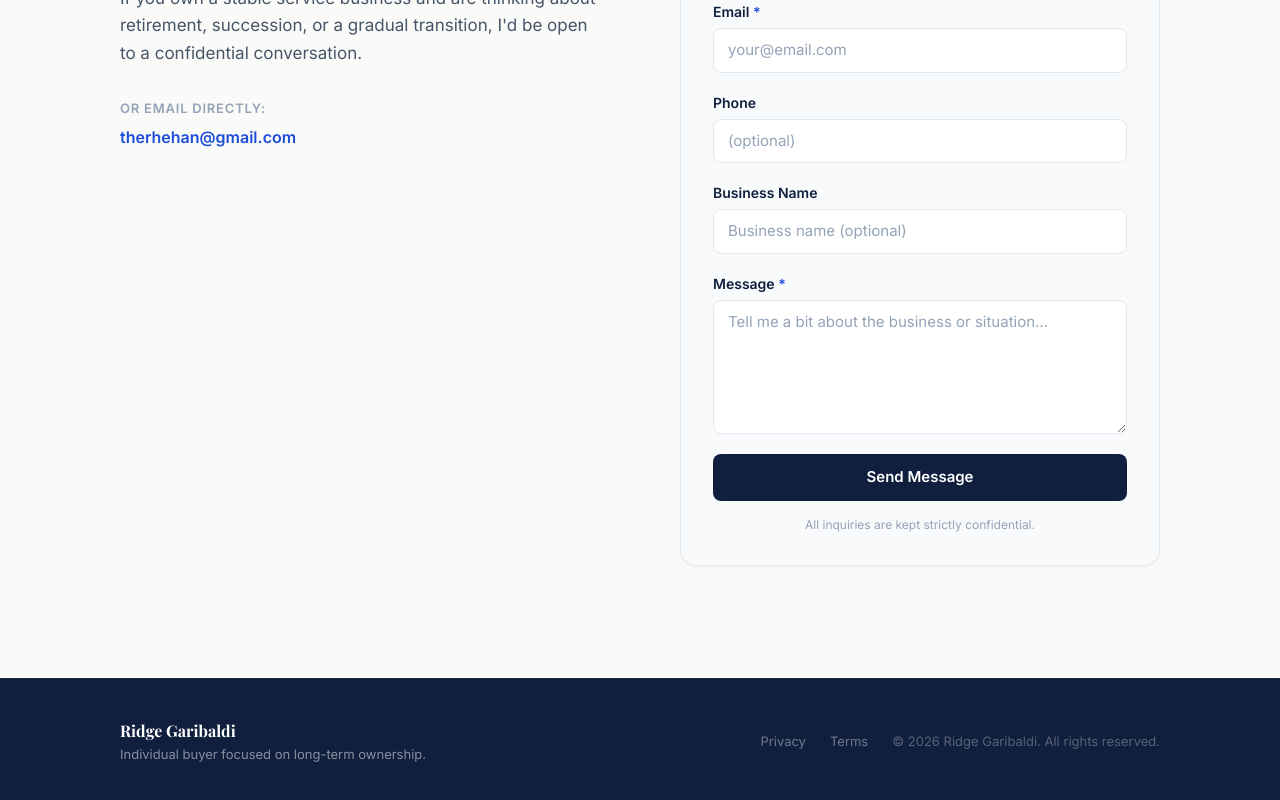
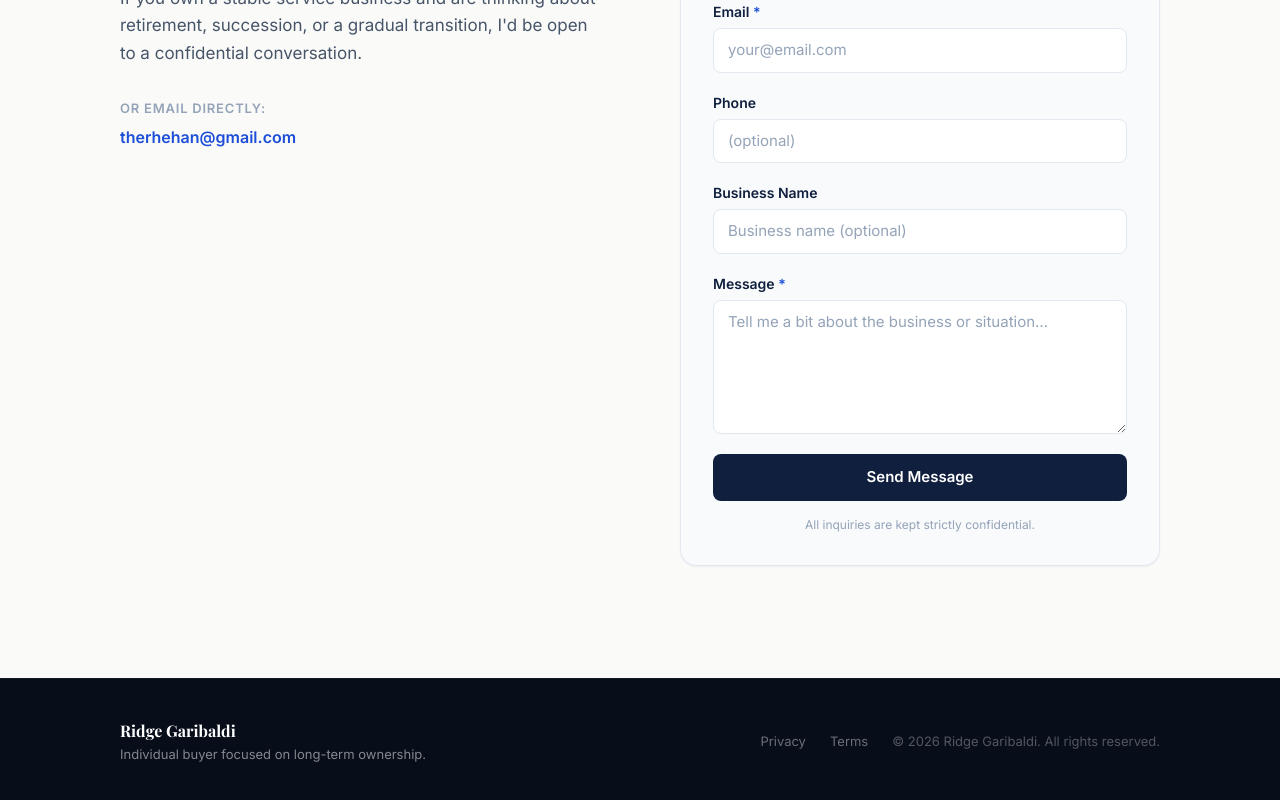
Before and after one commit to TheRhehan/business-buyer-website, a Next.js app: page / in a window 1280 px wide. Shown: the part 3129-3929 px from the top of the page. Built offline with nearby package versions, Linux system fonts and the light colour scheme; a web font is replaced by a local one.

Commit message:
Change footer background color in layout.js

```diff
--- a/app/layout.js
+++ b/app/layout.js
@@ -53,7 +53,7 @@ export default function RootLayout({ children }) {
         <main>{children}</main>
 
         {/* FOOTER */}
-        <footer className="bg-navy border-t border-white/5 py-10" role="contentinfo">
+        <footer className="bg-[#070e1a] border-t border-white/5 py-10" role="contentinfo">
           <div className="max-w-content mx-auto px-6 lg:px-10">
             <div className="flex flex-col md:flex-row md:items-center md:justify-between gap-4">
               <div>
```
